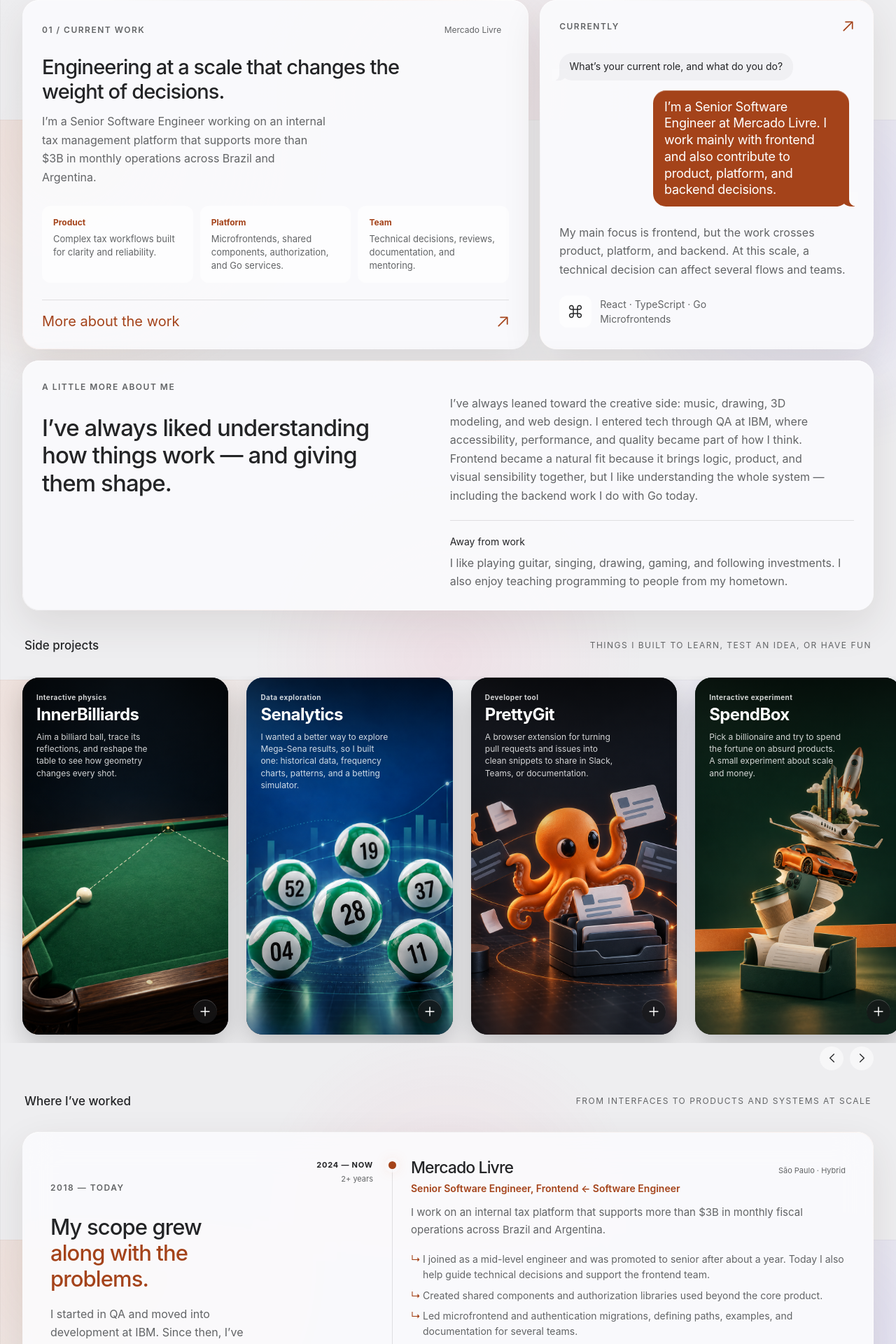
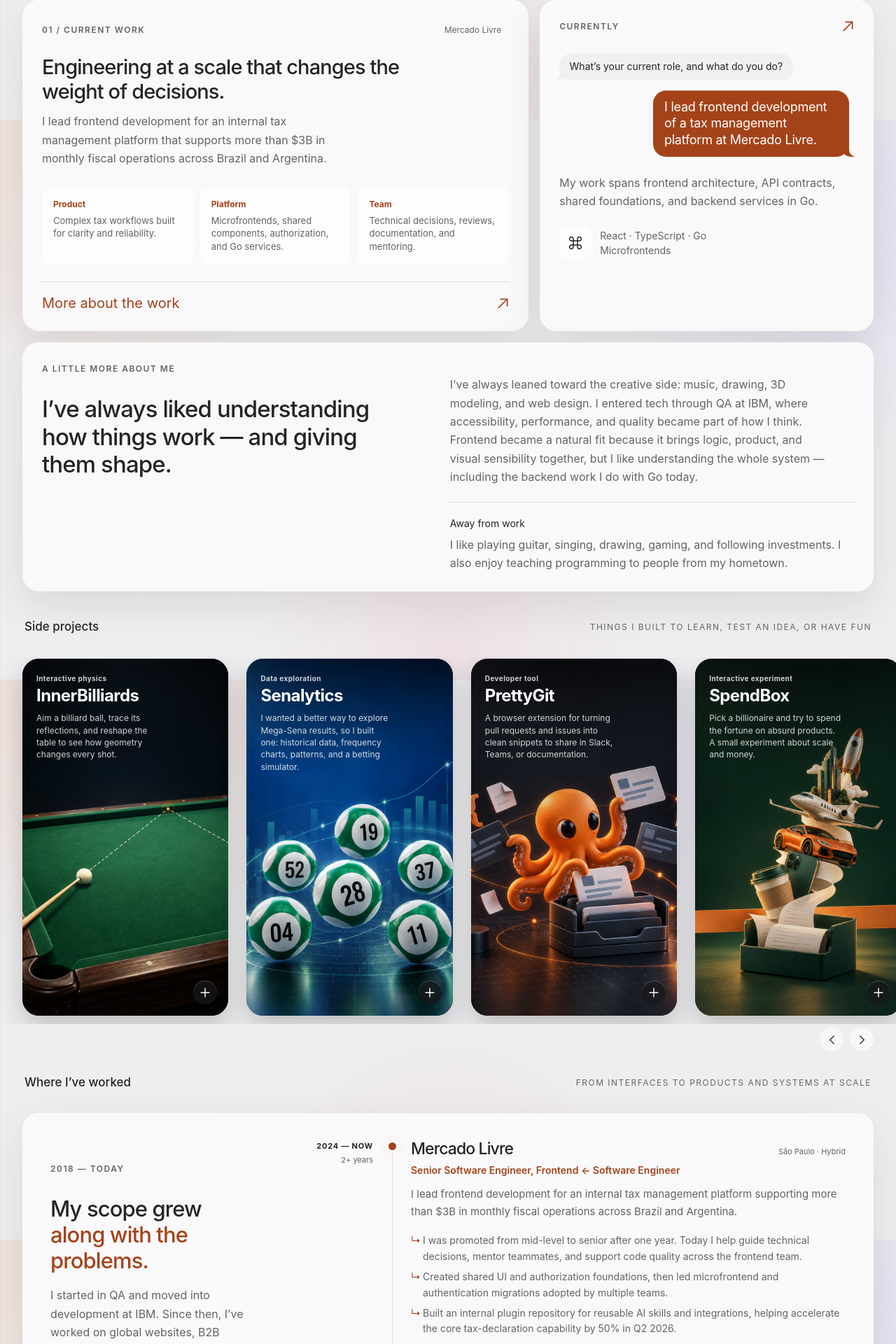
Before and after one commit to cristianmacedo/portfolio, a React (Vite) app: page / in a window 1280 px wide. Shown: the part 629-2549 px from the top of the page at 70% size. Built offline with nearby package versions, Linux system fonts and the light colour scheme.

Commit message:
Align portfolio copy with updated resume

```diff
--- a/src/components/portfolio/DetailDialog.jsx
+++ b/src/components/portfolio/DetailDialog.jsx
@@ -10,9 +10,9 @@
     if (!open && dialog.open) dialog.close();
   }, [open]);
   const content = language === "pt" ? {
-    eyebrow: "EXPERIÊNCIA EM DESTAQUE / MERCADO LIVRE", title: "Produto, plataforma e responsabilidade técnica.", copy: "Trabalho em uma plataforma interna de gestão fiscal que suporta mais de US$ 3 bilhões em operações mensais no Brasil e na Argentina. Meu foco principal é frontend, mas o trabalho frequentemente chega a sistemas compartilhados e serviços em Go.", heading: "Onde contribuo", bullets: ["Componentes compartilhados: criei estruturas reutilizáveis adotadas além do produto principal.", "Microfrontends: liderei uma migração que permite aos times evoluir partes diferentes da plataforma de forma independente.", "Autorização: construí lógica compartilhada e apoiei a migração para um novo sistema de autenticação.", "Time: decisões técnicas, revisões, documentação, exemplos e mentoria."]
+    eyebrow: "EXPERIÊNCIA EM DESTAQUE / MERCADO LIVRE", title: "Produto, plataforma e liderança técnica.", copy: "Lidero o desenvolvimento frontend de uma plataforma interna de gestão fiscal que suporta mais de US$ 3 bilhões em operações fiscais mensais no Brasil e na Argentina. O trabalho passa por arquitetura frontend, contratos de API, fundações compartilhadas e serviços de backend em Go.", heading: "Onde contribuo", bullets: ["Liderança técnica: guio decisões, qualidade de código e mentoria no time de frontend.", "Fundações compartilhadas: criei estruturas de interface e autorização adotadas por vários times.", "Migrações: liderei a evolução de microfrontends e a transição para o novo sistema interno de autenticação.", "IA aplicada: construí um repositório interno de plugins para skills e integrações que ajudou a acelerar em 50% a capacidade central de declaração fiscal no segundo trimestre de 2026."]
   } : {
-    eyebrow: "SELECTED EXPERIENCE / MERCADO LIVRE", title: "Product, platform, and technical ownership.", copy: "I work on an internal tax management platform that supports more than $3B in monthly operations across Brazil and Argentina. My main focus is frontend, but the work often reaches shared systems and Go services.", heading: "Where I contribute", bullets: ["Shared components: created reusable foundations adopted beyond the core product.", "Microfrontends: led a migration that lets teams evolve different parts of the platform independently.", "Authorization: built shared logic and supported a migration to a new authentication system.", "Team: technical decisions, reviews, documentation, examples, and mentoring."]
+    eyebrow: "SELECTED EXPERIENCE / MERCADO LIVRE", title: "Product, platform, and technical leadership.", copy: "I lead frontend development for an internal tax management platform that supports more than $3B in monthly fiscal operations across Brazil and Argentina. The work spans frontend architecture, API contracts, shared foundations, and backend services in Go.", heading: "Where I contribute", bullets: ["Technical leadership: guide decisions, code quality, and mentoring across the frontend team.", "Shared foundations: created interface and authorization foundations adopted by multiple teams.", "Migrations: led the evolution of microfrontends and the transition to Mercado Livre’s new internal authentication system.", "Applied AI: built an internal plugin repository for reusable skills and integrations that helped accelerate the core tax-declaration capability by 50% in Q2 2026."]
   };
   return <dialog ref={dialogRef} onClose={onClose} onClick={(event) => { if (event.target === dialogRef.current) onClose(); }}>
     <button className="close" aria-label="Close details" onClick={onClose}><SfSymbol name="xmark" /></button>
--- a/src/translations.json
+++ b/src/translations.json
@@ -16,7 +16,7 @@
     "focusDisable": "Disable focus mode",
     "role": "SENIOR FRONTEND ENGINEER",
     "heroTitle": "Hi, I’m Cristian.<br><span>I build frontend products and the systems behind them.</span>",
-    "heroIntro": "I’m a software engineer at Mercado Livre. I work mainly with React, TypeScript, microfrontends, and tools that help other developers work better.",
+    "heroIntro": "I’m a Senior Software Engineer at Mercado Livre. I lead frontend development for a tax platform while contributing to the shared foundations and backend services that support it.",
     "seeJourney": "See my journey",
     "resume": "Résumé ↗",
     "avatarAlt": "Cristian’s avatar wearing an orange beanie",
@@ -40,7 +40,7 @@
     "workCaption": "PRODUCT, PLATFORM & TECHNICAL LEADERSHIP",
     "scaleLabel": "01 / CURRENT WORK",
     "foundationTitle": "Engineering at a scale that changes the weight of decisions.",
-    "foundationCopy": "I’m a Senior Software Engineer working on an internal tax management platform that supports more than $3B in monthly operations across Brazil and Argentina.",
+    "foundationCopy": "I lead frontend development for an internal tax management platform that supports more than $3B in monthly fiscal operations across Brazil and Argentina.",
     "scopeProduct": "Product",
     "scopeProductCopy": "Complex tax workflows built for clarity and reliability.",
     "scopePlatform": "Platform",
@@ -50,8 +50,8 @@
     "insideWork": "More about the work",
     "currentLabel": "CURRENTLY",
     "currentQuestion": "What’s your current role, and what do you do?",
-    "currentMessage": "I’m a Senior Software Engineer at Mercado Livre. I work mainly with frontend and also contribute to product, platform, and backend decisions.",
-    "currentCopy": "My main focus is frontend, but the work crosses product, platform, and backend. At this scale, a technical decision can affect several flows and teams.",
+    "currentMessage": "I lead frontend development of a tax management platform at Mercado Livre.",
+    "currentCopy": "My work spans frontend architecture, API contracts, shared foundations, and backend services in Go.",
     "currentFoot": "React · TypeScript · Go<br>Microfrontends",
     "projectLabel": "02 / PERSONAL PROJECT",
     "spendboxCopy": "A playful interface for understanding the scale of the world’s largest fortunes by trying to spend them.",
@@ -95,10 +95,10 @@
     "durationMeli": "2+ years",
     "meliPlace": "São Paulo · Hybrid",
     "meliRoles": "Senior Software Engineer, Frontend ← Software Engineer",
-    "meliSummary": "I work on an internal tax platform that supports more than $3B in monthly fiscal operations across Brazil and Argentina.",
-    "meliOne": "I joined as a mid-level engineer and was promoted to senior after about a year. Today I also help guide technical decisions and support the frontend team.",
-    "meliTwo": "Created shared components and authorization libraries used beyond the core product.",
-    "meliThree": "Led microfrontend and authentication migrations, defining paths, examples, and documentation for several teams.",
+    "meliSummary": "I lead frontend development for an internal tax management platform supporting more than $3B in monthly fiscal operations across Brazil and Argentina.",
+    "meliOne": "I was promoted from mid-level to senior after one year. Today I help guide technical decisions, mentor teammates, and support code quality across the frontend team.",
+    "meliTwo": "Created shared UI and authorization foundations, then led microfrontend and authentication migrations adopted by multiple teams.",
+    "meliThree": "Built an internal plugin repository for reusable AI skills and integrations, helping accelerate the core tax-declaration capability by 50% in Q2 2026.",
     "durationLevva": "2 years 9 months",
     "remote": "Campinas · Remote",
     "levvaRole": "Senior Frontend Engineer / Tech Lead",
@@ -152,7 +152,7 @@
     "focusDisable": "Desativar modo foco",
     "role": "ENGENHEIRO DE SOFTWARE FRONTEND SÊNIOR",
     "heroTitle": "Oi, eu sou o Cristian.<br><span>Construo produtos frontend e os sistemas por trás deles.</span>",
-    "heroIntro": "Sou engenheiro de software no Mercado Livre. Trabalho principalmente com React, TypeScript, microfrontends e ferramentas que ajudam outros desenvolvedores a trabalhar melhor.",
+    "heroIntro": "Sou Senior Software Engineer no Mercado Livre. Lidero o frontend de uma plataforma fiscal e também contribuo para as bases compartilhadas e os serviços de backend que a sustentam.",
     "seeJourney": "Ver minha trajetória",
     "resume": "Currículo ↗",
     "avatarAlt": "Avatar do Cristian usando um gorro laranja",
@@ -176,7 +176,7 @@
     "workCaption": "PRODUTO, PLATAFORMA E LIDERANÇA TÉCNICA",
     "scaleLabel": "01 / TRABALHO ATUAL",
     "foundationTitle": "Engenharia em uma escala que muda o peso das decisões.",
-    "foundationCopy": "Sou Senior Software Engineer em uma plataforma interna de gestão fiscal que suporta mais de US$ 3 bilhões em operações mensais no Brasil e na Argentina.",
+    "foundationCopy": "Lidero o desenvolvimento frontend de uma plataforma interna de gestão fiscal que suporta mais de US$ 3 bilhões em operações fiscais mensais no Brasil e na Argentina.",
     "scopeProduct": "Produto",
     "scopeProductCopy": "Fluxos fiscais complexos construídos para serem claros e confiáveis.",
     "scopePlatform": "Plataforma",
@@ -186,8 +186,8 @@
     "insideWork": "Mais sobre esse trabalho",
     "currentLabel": "ATUALMENTE",
     "currentQuestion": "Qual sua posição agora e o que você faz?",
-    "currentMessage": "Sou Senior Software Engineer no Mercado Livre. Trabalho principalmente com frontend e também contribuo em decisões de produto, plataforma e backend.",
-    "currentCopy": "Meu foco principal é frontend, mas o trabalho atravessa produto, plataforma e backend. Nessa escala, uma decisão técnica pode afetar vários fluxos e times.",
+    "currentMessage": "Lidero o desenvolvimento frontend de uma plataforma de gestão fiscal no Mercado Livre.",
+    "currentCopy": "Meu trabalho atravessa arquitetura frontend, contratos de API, fundações compartilhadas e serviços de backend em Go.",
     "currentFoot": "React · TypeScript · Go<br>Microfrontends",
     "projectLabel": "02 / PROJETO PESSOAL",
     "spendboxCopy": "Uma interface divertida para entender o tamanho das maiores fortunas do mundo tentando gastá-las.",
@@ -231,10 +231,10 @@
     "durationMeli": "2+ anos",
     "meliPlace": "São Paulo · Híbrido",
     "meliRoles": "Senior Software Engineer, Frontend ← Software Engineer",
-    "meliSummary": "Trabalho em uma plataforma fiscal interna que suporta mais de US$ 3 bilhões em operações mensais no Brasil e na Argentina.",
-    "meliOne": "Entrei como engenheiro pleno e fui promovido a sênior depois de aproximadamente um ano. Hoje também ajudo nas decisões técnicas e acompanho o time de frontend.",
-    "meliTwo": "Criei componentes e bibliotecas compartilhadas de autorização usadas além do produto principal.",
-    "meliThree": "Liderei migrações de microfrontends e autenticação, definindo caminhos, exemplos e documentação para vários times.",
+    "meliSummary": "Lidero o desenvolvimento frontend de uma plataforma fiscal interna que suporta mais de US$ 3 bilhões em operações fiscais mensais no Brasil e na Argentina.",
+    "meliOne": "Fui promovido de pleno a sênior após um ano. Hoje ajudo a guiar decisões técnicas, mentoro colegas e apoio a qualidade de código no time de frontend.",
+    "meliTwo": "Criei fundações compartilhadas de interface e autorização, depois liderei migrações de microfrontends e autenticação adotadas por vários times.",
+    "meliThree": "Construí um repositório interno de plugins para skills e integrações reutilizáveis de IA, ajudando a acelerar em 50% a capacidade central de declaração fiscal no segundo trimestre de 2026.",
     "durationLevva": "2 anos e 9 meses",
     "remote": "Campinas · Remoto",
     "levvaRole": "Engenheiro Frontend Sênior / Tech Lead",
```
Also changed, not shown: 1 other file (tests, documents, lock files or other folders).
